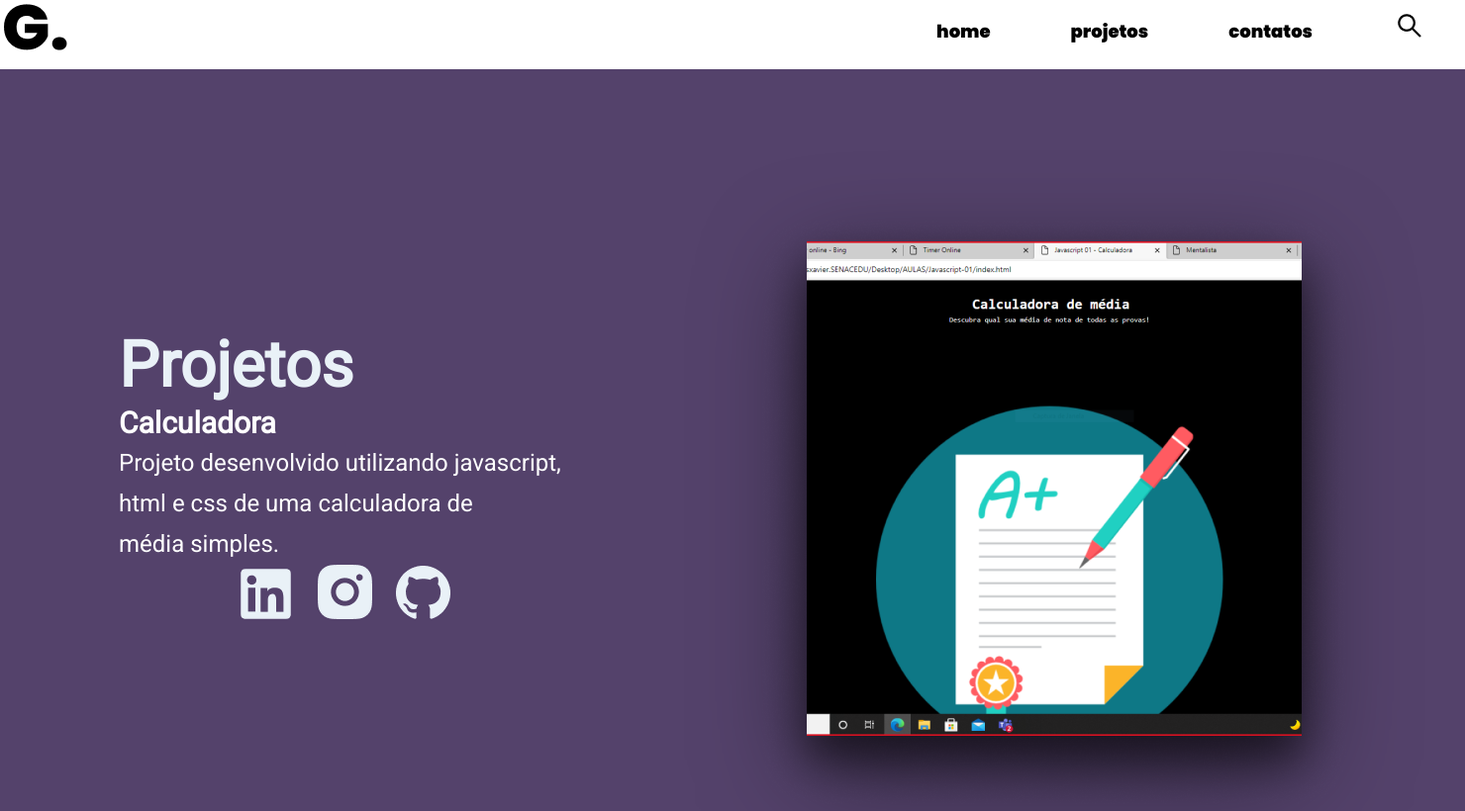
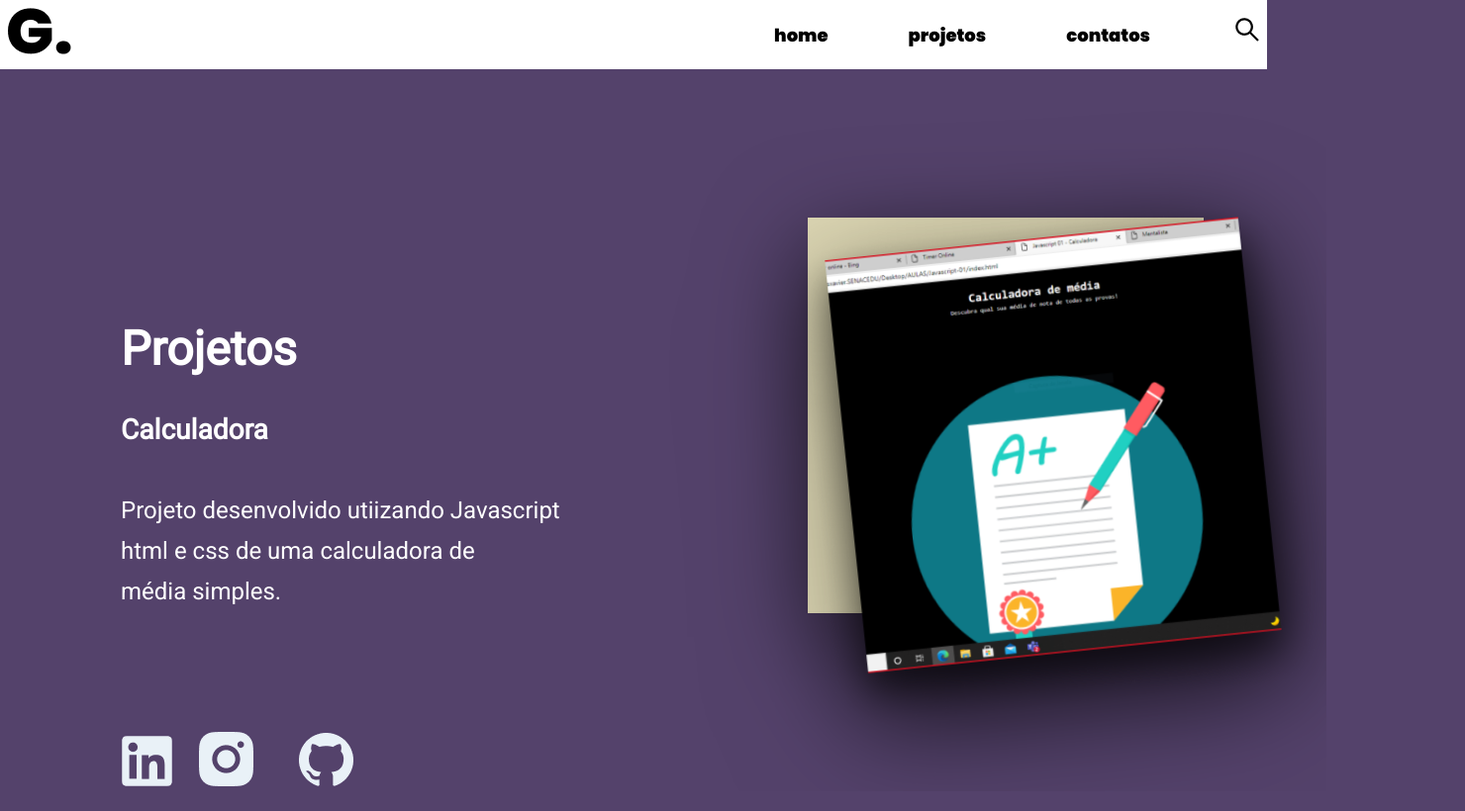
Before and after one commit to daviibandeiraa/site-pessoal-2, a plain HTML site: page projetos.html in a window 1280 px wide. Shown: the whole page at 99% size, 1480 px wide, since content can reach past the window. Drawn offline with Linux system fonts and the light colour scheme.

Commit message:
atualizado e terminado

```diff
--- a/estilo.css
+++ b/estilo.css
@@ -10,9 +10,8 @@
 }
 
 
-
 header {
-    width: 1480px;
+    width: 100%px;
     height: 70px;
     background-color: white;
     background-position: center;
@@ -24,11 +23,12 @@ a {
 }
 
 header .menu {
-    width: 1440px;
+    width: 100%;
     display: flex;
     align-items: center;
     justify-content: space-between;
-    padding: 4px;
+    padding: 8px;
+    margin-right: 40px;
 }
 
 .Glogo {
@@ -61,9 +61,11 @@ header .menu {
 .pesquisaicon {
     width: 20px;
     height: 20px;
+    margin-right: 20px;
+
+}
 
 
-}
 
 body {
     background-color: #54426B;
@@ -100,11 +102,9 @@ body {
 .foto {
     background: url(foto.png);
     filter: drop-shadow(0px 24px 48px rgba(0, 0, 0, 0.5));
-    width: 400px;
-    height: 400px;
+    width: 500px;
+    height: 500px;
     transform: rotate(-6deg);
-
-
 
 
 }
@@ -147,25 +147,6 @@ body {
     width: 55px;
 }
 
-.tudo-meio{
-    background-color: black;
-    width: 100%;
-    height: 1326px;
-
-
-}
-
-.dentro-meio{
-    background-color: aqua;
-    width: 500px;
-    height: 500px;
-
-
-
-
-
-
-}
 
 .container {
     display: flex;
@@ -181,8 +162,8 @@ body {
 .item-2 {
     margin-left: 200px;
     margin-top: 150px;
-    width: 400px;
-    height: 400px;
+    width: 500px;
+    height: 500px;
     background-color: #DBD5B2;
     filter: drop-shadow(0px 24px 48px rgba(0, 0, 0, 0.5));
 }
--- a/projetos.css
+++ b/projetos.css
@@ -12,7 +12,7 @@
 
 
 header {
-    width: 1480px;
+    width: 100%px;
     height: 70px;
     background-color: white;
     background-position: center;
@@ -24,11 +24,12 @@ a {
 }
 
 header .menu {
-    width: 1440px;
+    width: 100%;
     display: flex;
     align-items: center;
     justify-content: space-between;
-    padding: 4px;
+    padding: 8px;
+    margin-right: 40px;
 }
 
 .Glogo {
@@ -61,7 +62,7 @@ header .menu {
 .pesquisaicon {
     width: 20px;
     height: 20px;
-
+    margin-right: 20px;
 
 }
 
@@ -91,17 +92,7 @@ body {
     color: #FFFFFF;
 }
 
-.escrita {
-    font-family: 'Roboto';
-    font-style: normal;
-    font-weight: 500;
-    font-size: 24px;
-    line-height: 41px;
 
-
-
-    color: #FFFFFF;
-}
 
 
 .linkdin {
@@ -121,42 +112,49 @@ body {
     width: 55px;
 }
 
-.escritas{
- margin-left: 121px;
- margin-top: 363px;
-}
 
-.foto{
-    filter: drop-shadow(0px 24px 48px rgba(0, 0, 0, 0.5));
-    margin-left: 1500px;
-    display: flex;
-    transform: rotate(-6deg);
-}
 .container {
     display: flex;
     /* flex-direction: row; */
     /*justify-content: space-evenly;*/
     align-items: flex-start;
-}
 
 
-
-.item-2 {
-    margin-left: 200px;
-    margin-top: 150px;
-    filter: drop-shadow(0px 24px 48px rgba(0, 0, 0, 0.5));
-    width: 300px;
-    height: 300px;
 }
 
 .item-1{
     margin-top: 262px;
-    margin-left: 120px;
+    margin-left: 122px;
     font-family: 'Roboto';
+    font-style: normal;
+    font-weight: 500;
+    font-size: 24px;
+    line-height: 41px;
+
+
+
+    color: #FFFFFF;
+}
+
+.item-2 {
+    margin-left: 250px;
+    margin-top: 150px;
+    width: 400px;
+    height: 400px;
+    background-color: #DBD5B2;
+    filter: drop-shadow(0px 24px 48px rgba(0, 0, 0, 0.5));
 
 }
 
-.foto-projeto{
-    width: 200px;
-    height: 200px;
+.fotinho{
+
+    filter: drop-shadow(0px 24px 48px rgba(0, 0, 0, 0.5));
+    width: 500px;
+    height: 500px;
+    transform: rotate(-6deg);
 }
+
+.redes-sociais{
+    margin-top: 120px;
+
+}
--- a/projetos.html
+++ b/projetos.html
@@ -28,25 +28,41 @@
 
     <div class="container">
         <div class="item-1">
-            <h1 class="titulo">Projetos</h1>
-            <h3 class="h3">Calculadora</h3>
-            <p class="escrita">Projeto desenvolvido utilizando javascript, <br> html e css de uma calculadora de <br> média
-                simples.
-            </p>
-            <a class="linkdin" href=""><img src="linkdin.png" alt=""></a>
-            <a class="insta" href=""><img src="instaicon.png" alt=""></a>
-            <a class="github" href=""><img src="github.png" alt=""></a>
+            <div class="escritas">
+                <h1 class="Titulo">Projetos</h1>
+                <br>
+                <h3>Calculadora</h3>
+                <br>
+                <p class="subtitulo">Projeto desenvolvido utiizando Javascript <br>html e css de uma calculadora de <br>
+                    média simples.</p>
+
+
+
+            </div>
+
         </div>
         <div class="item-2">
-            <a class="foto-projeto" href=""><img src="Foto do guto.png" alt=""></a>
+            <img class="fotinho" src="Foto do guto.png" alt="">
+
         </div>
+
+    </div>
+    <div class="redes-sociais">
+        <a class="linkdin" target="_blank" href="https://www.linkedin.com/in/davi-bandeira-716417238/"><img
+                src="linkdin.png" alt=""></a>
+        <a class="instaicon" target="_blank" href="https://www.instagram.com/bandeiraa_04/"><img src="instaicon.png"
+                alt=""></a>
+        <a class="github" target="_blank" href="https://github.com/daviibandeiraa"><img src="github.png" alt=""></a>
+    </div>
+
+
+    </div>
+
 
     </div>
 
 
 
-    </div>
-
 
 </body>
 
```
